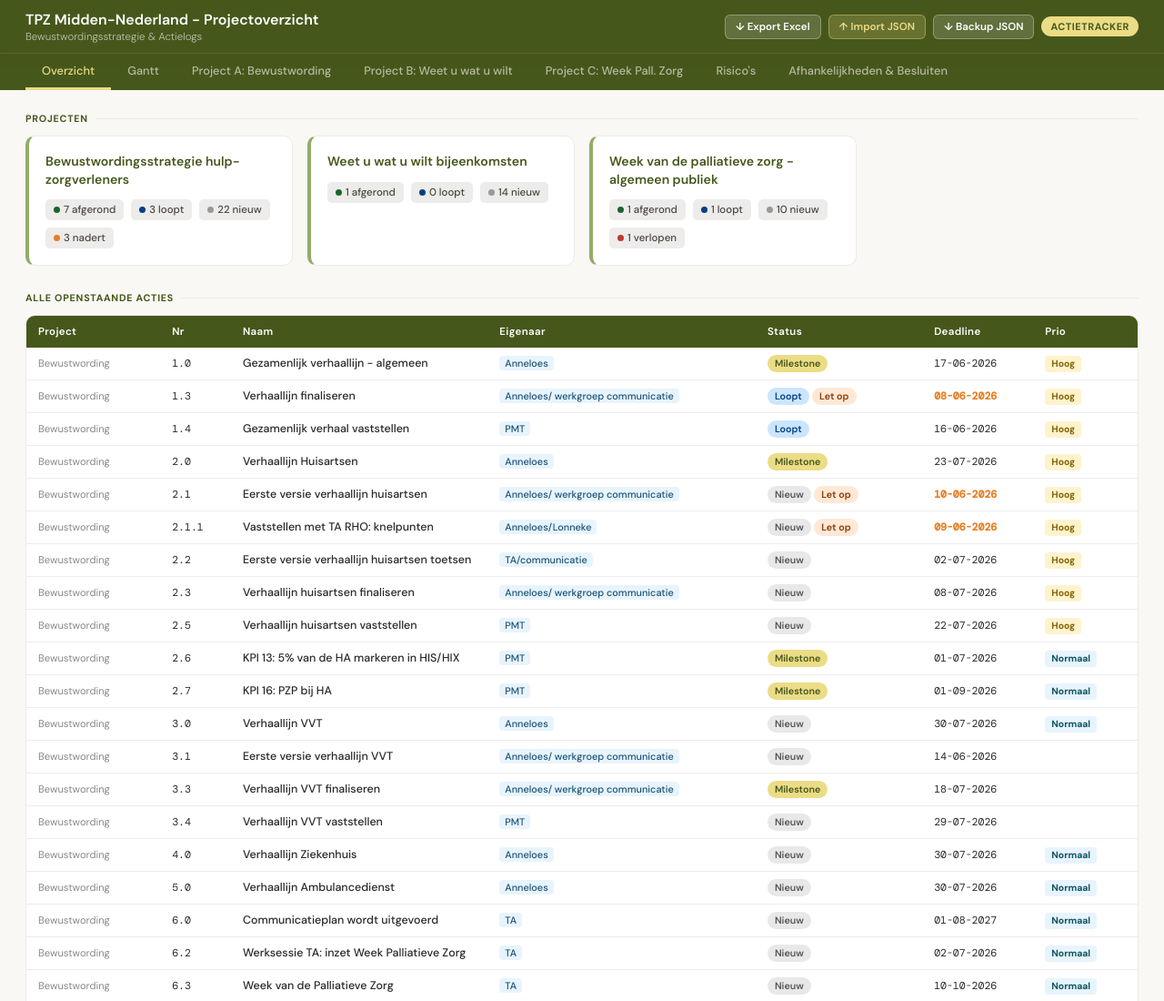
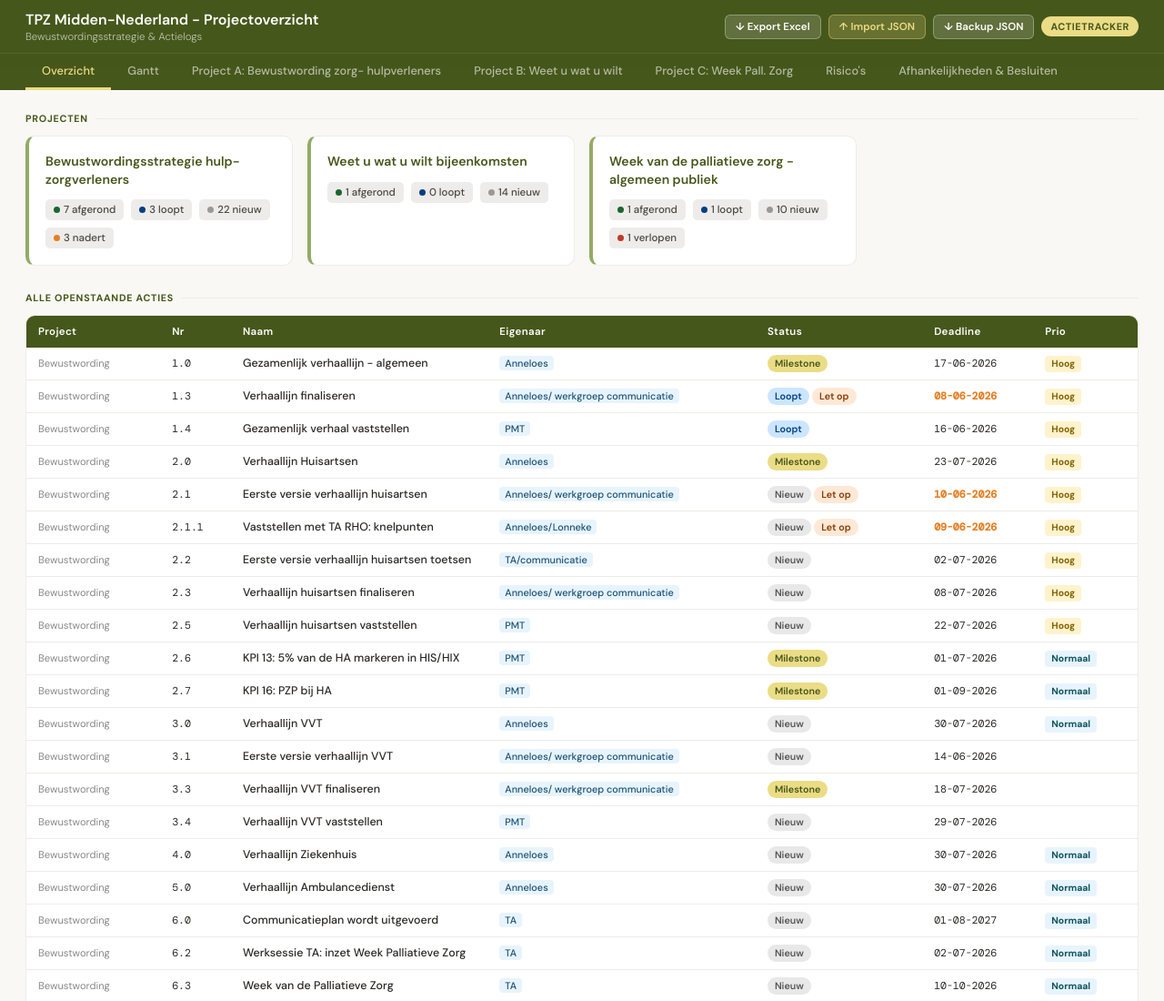
Before and after one commit to AnneloesB/Project_overview, a plain HTML site: page TPZ_ProjectOverzicht_v2_1.html in a window 1280 px wide. Shown: the top 1100 px of the page at 91% size. Drawn offline with nearby package versions, Linux system fonts and the light colour scheme.

Commit message:
changed header
Toegevoegd zorg- hulpverlener

```diff
--- a/TPZ_ProjectOverzicht_v2_1.html
+++ b/TPZ_ProjectOverzicht_v2_1.html
@@ -268,7 +268,7 @@ td.naam { font-weight: 500; max-width: 220px; }
 <div class="tabs-wrapper">
   <button class="tab-btn active"  data-tab="overzicht"  onclick="switchTab(this)">Overzicht</button>
   <button class="tab-btn"         data-tab="gantt"      onclick="switchTab(this)">Gantt</button>
-  <button class="tab-btn"         data-tab="project-a"  onclick="switchTab(this)">Project A: Bewustwording</button>
+  <button class="tab-btn"         data-tab="project-a"  onclick="switchTab(this)">Project A: Bewustwording zorg- hulpverleners</button>
   <button class="tab-btn"         data-tab="project-b"  onclick="switchTab(this)">Project B: Weet u wat u wilt</button>
   <button class="tab-btn"         data-tab="project-c"  onclick="switchTab(this)">Project C: Week Pall. Zorg</button>
   <button class="tab-btn"         data-tab="risicos"    onclick="switchTab(this)">Risico's</button>
```
Also changed, not shown: TPZ_ProjectOverzicht_v3_6.html (+1 -1 lines).
